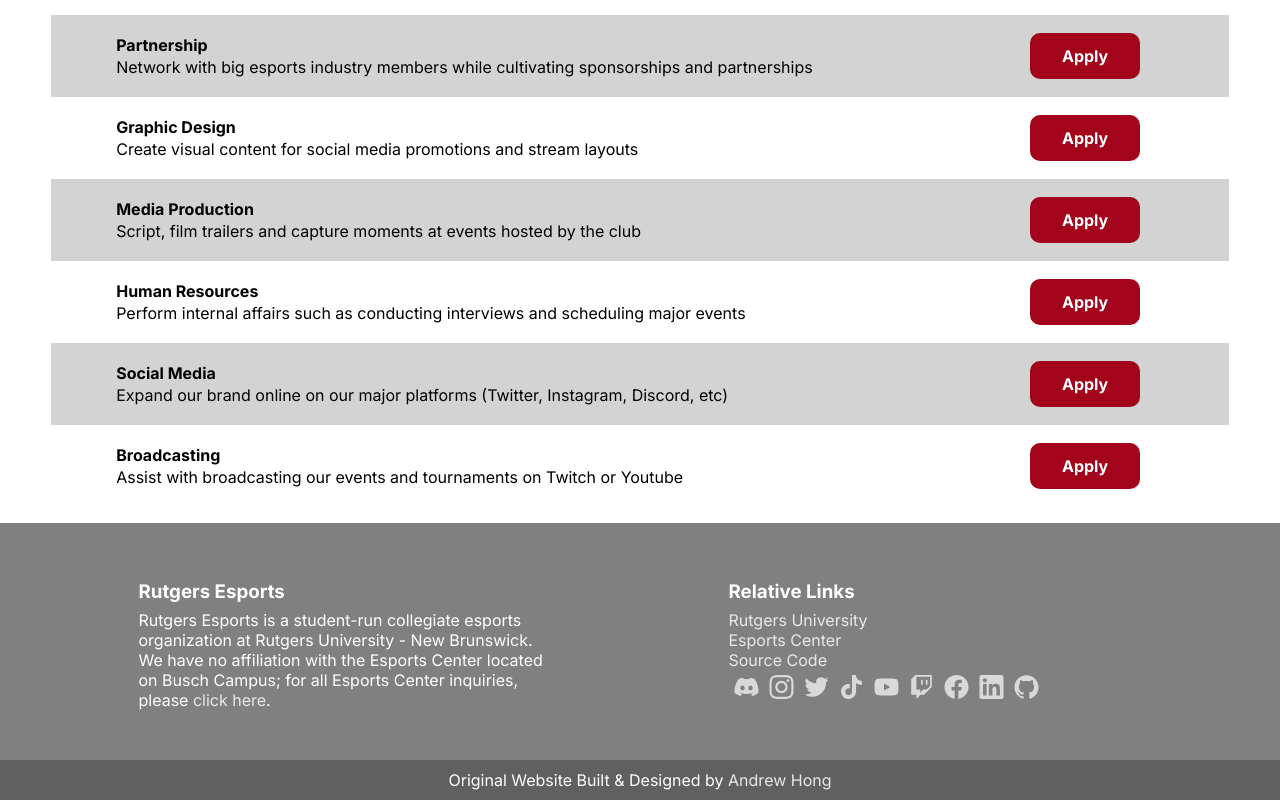
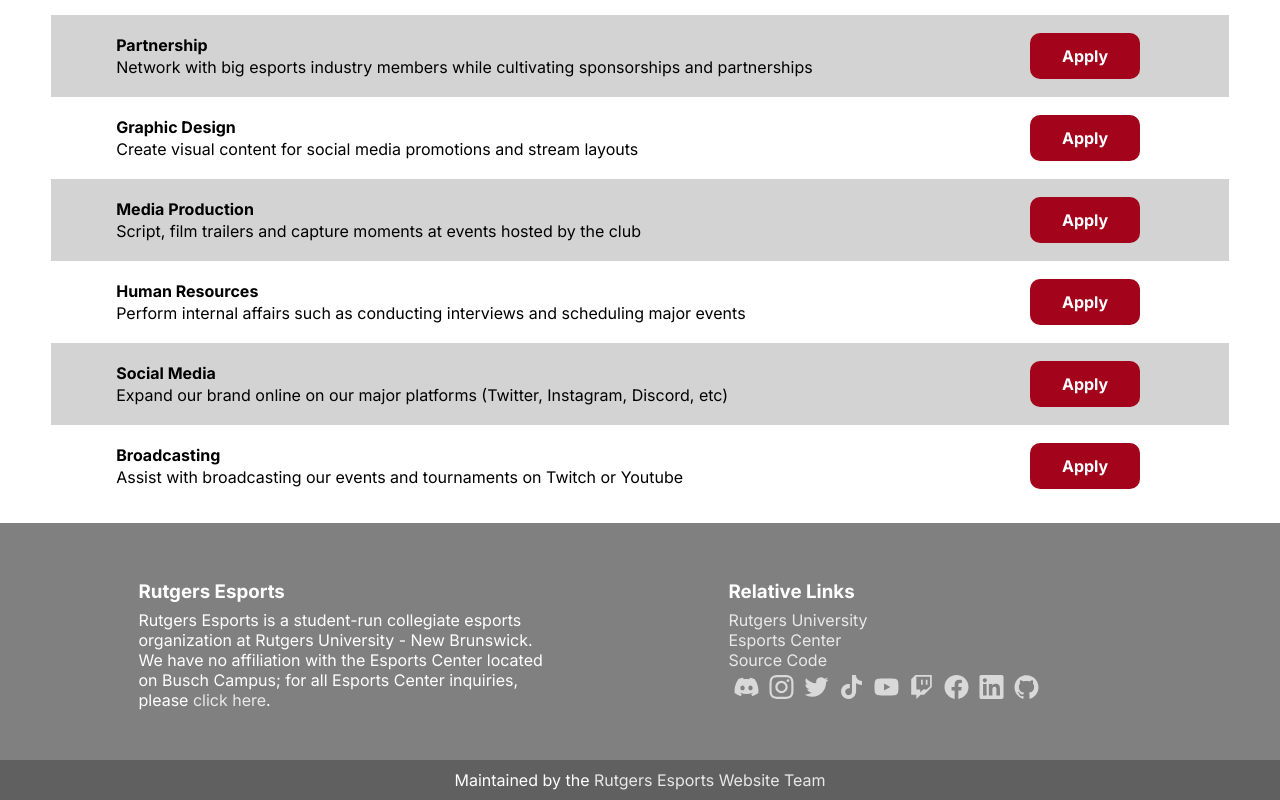
Before and after one commit to rutgersesports/rutgersesports.club, a Next.js app: page /apply in a window 1280 px wide. Shown: the part 1014-1814 px from the top of the page. Built offline with nearby package versions, Linux system fonts and the light colour scheme.

Commit message:
Redirect website credit to the team

```diff
--- a/src/components/footer.tsx
+++ b/src/components/footer.tsx
@@ -69,9 +69,13 @@
         </div>
       </div>
       <div className={styles['footer-end']}>
-        Original Website Built & Designed by{' '}
-        <Link target="_blank" rel="noopener noreferrer" href="https://go.rutgers.edu/andrewhong">
-          Andrew Hong
+        Maintained by the{' '}
+        <Link
+          target="_blank"
+          rel="noopener noreferrer"
+          href="https://github.com/rutgersesports/rutgersesports.club/graphs/contributors"
+        >
+          Rutgers Esports Website Team
         </Link>
         <br />
       </div>
```
